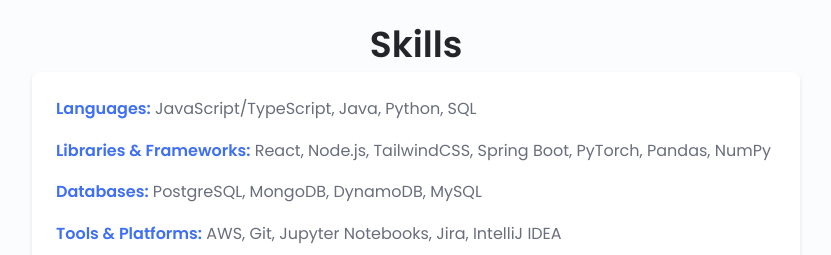
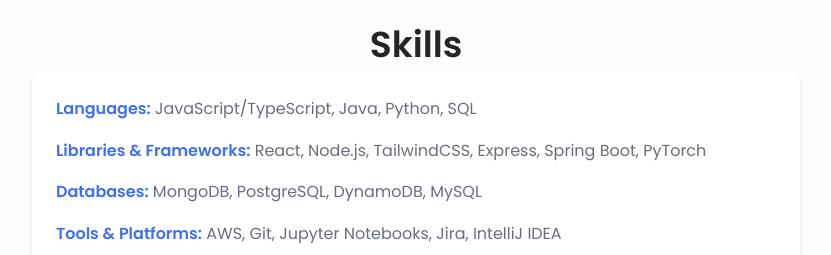
Before and after one commit to paul-io/paul-io.github.io, a plain HTML site: page index.html in a window 1280 px wide. Shown: the part 2380-2635 px from the top of the page, without its empty margins (224-1055 px from the left). Drawn offline with nearby package versions, Linux system fonts and the light colour scheme.

Commit message:
update skills sect

```diff
--- a/index.html
+++ b/index.html
@@ -218,8 +218,8 @@
             <div class="skills__container container">
                 <div class="skills__list">
                     <p><strong>Languages:</strong> JavaScript/TypeScript, Java, Python, SQL<p>
-                    <p><strong>Libraries & Frameworks:</strong> React, Node.js, TailwindCSS, Spring Boot, PyTorch, Pandas, NumPy</p>
-                    <p><strong>Databases:</strong> PostgreSQL, MongoDB, DynamoDB, MySQL</p>
+                    <p><strong>Libraries & Frameworks:</strong> React, Node.js, TailwindCSS, Express, Spring Boot, PyTorch</p>
+                    <p><strong>Databases:</strong> MongoDB, PostgreSQL, DynamoDB, MySQL</p>
                     <p><strong>Tools & Platforms:</strong> AWS, Git, Jupyter Notebooks, Jira, IntelliJ IDEA</p>
                 </div>
             </div>
```
